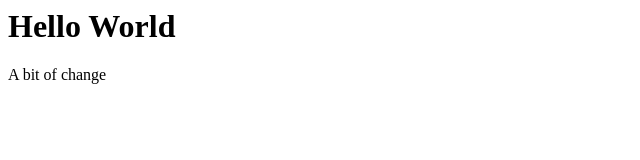
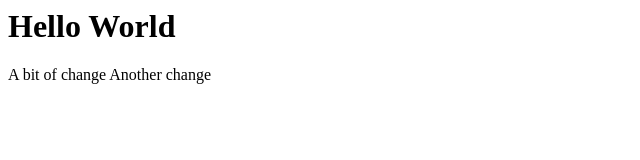
Before and after one commit to kaihuber/kaihuber.github.io, a plain HTML site: page README/index.html in a window 1280 px wide. Shown: the full height of the page, 0-640 px from the left. Drawn offline with Linux system fonts and the light colour scheme.

Commit message:
another change

```diff
--- a/README/index.html
+++ b/README/index.html
@@ -1,2 +1,3 @@
 <h1>Hello World</h1>
-<p>A bit of change</p>
+<p>A bit of change
+Another change</p>
```
